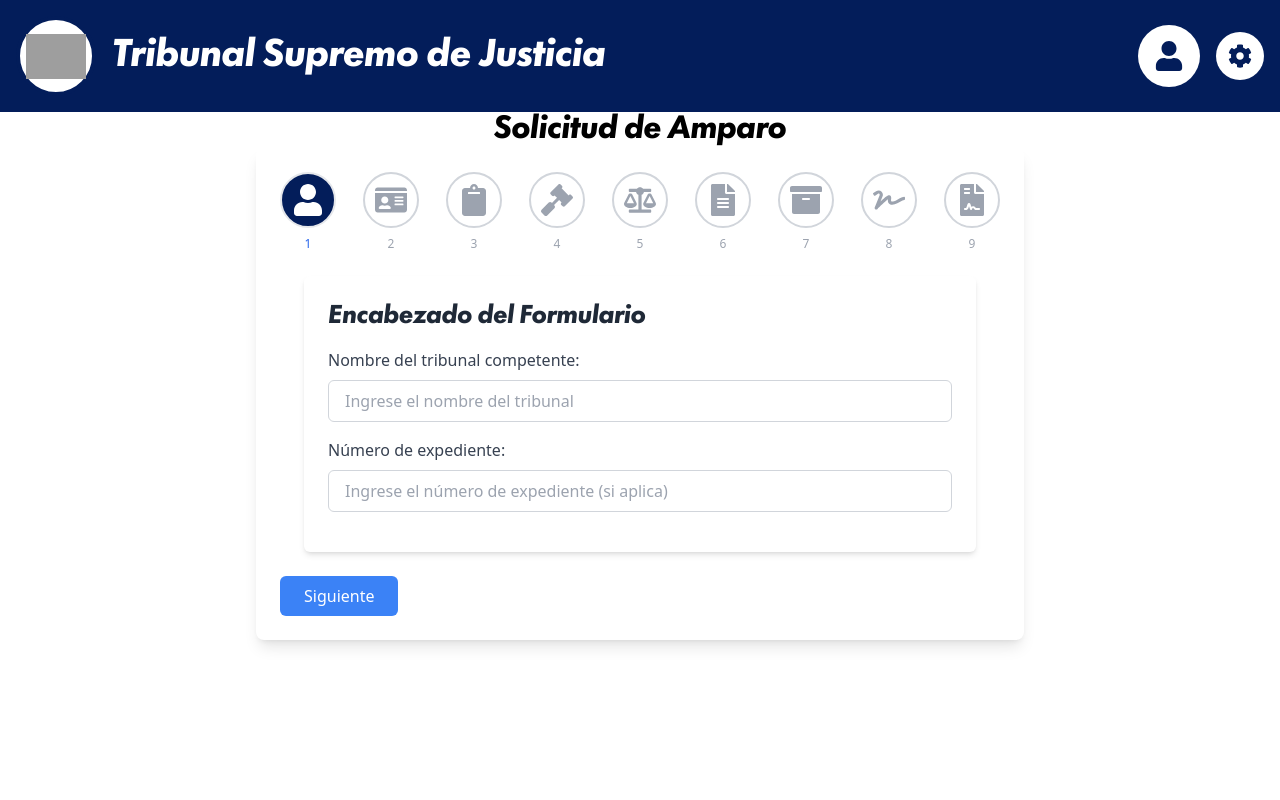
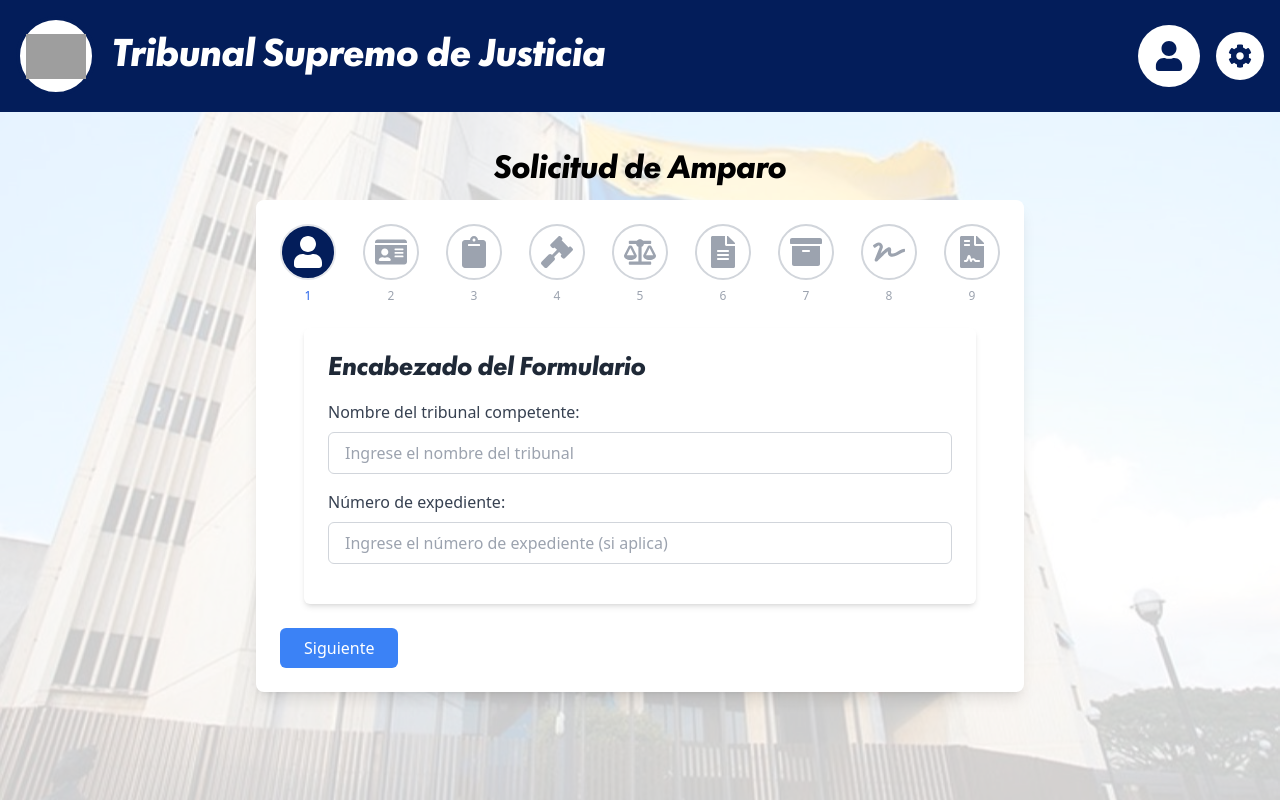
Before and after one commit to Sarc1912/demotsjproject, a Next.js app: page / in a window 1280 px wide. Built offline with nearby package versions, Linux system fonts and the light colour scheme; grey boxes are pictures that could not be loaded.

Commit message:
add chatbot to recomend judge

```diff
--- a/src/app/globals.css
+++ b/src/app/globals.css
@@ -17,6 +17,29 @@
   font-weight: bold;
   font-style: normal;
 }
+
+body {
+  position: relative;
+  min-height: 100vh; /* Asegura que el cuerpo abarque al menos toda la pantalla */
+  margin: 0;
+}
+
+body::before {
+  content: "";
+  position: fixed; /* Asegura que el fondo siempre esté visible */
+  top: 0;
+  left: 0;
+  width: 100%;
+  height: 100%; /* Cubre toda la pantalla */
+  background-image: url('/background_image.jpg'); /* Cambia la ruta por tu imagen */
+  background-size: cover; /* Asegura que la imagen cubra toda el área */
+  background-position: center;
+  background-repeat: no-repeat; /* Evita que se repita */
+  opacity: 0.2; /* Ajusta el nivel de opacidad */
+  z-index: -1; /* Coloca la imagen detrás del contenido */
+  pointer-events: none; /* Evita interferencias con eventos */
+}
+
 
 
 .tsjtitle {
--- a/src/app/layout.tsx
+++ b/src/app/layout.tsx
@@ -4,7 +4,6 @@
 import UsersIcons from "@/components/users/UsersIcons";
 import { Metadata } from "next";
 import "./globals.css";
-
 
 export const metadata: Metadata = {
   title: "TSJ",
@@ -18,9 +17,11 @@
 }>) {
   return (
     <html lang="es">
-      <body className="antialiased">
+      <body
+        className="antialiased"
+      >
         <div className="bg-tsjcolor text-white p-4 flex justify-between items-center">
-          <div className="flex items-center">
+          <div className="flex items-center ">
             <div className="flex items-center justify-center w-20 h-20 bg-white border-4 border-tsjcolor rounded-full">
               <Image
                 src="/logo_tsj.png"
@@ -40,7 +41,10 @@
             <DropdownMenu /> {/* Aquí está el menú desplegable */}
           </div>
         </div>
+        <div className="p-10">
+
         {children}
+        </div>
       </body>
     </html>
   );
--- a/src/app/page.tsx
+++ b/src/app/page.tsx
@@ -4,7 +4,7 @@
 export default function Home() {
   return (
     <>
-      <h1 className="text-3xl font-bold text-center tsjtitle">Solicitud de Amparo</h1>
+      <h1 className="text-3xl font-bold text-center tsjtitle pb-3">Solicitud de Amparo</h1>
       <MultiStepForm />
     </>
   );
```
Also changed, not shown: public/background_image.jpg (added).
